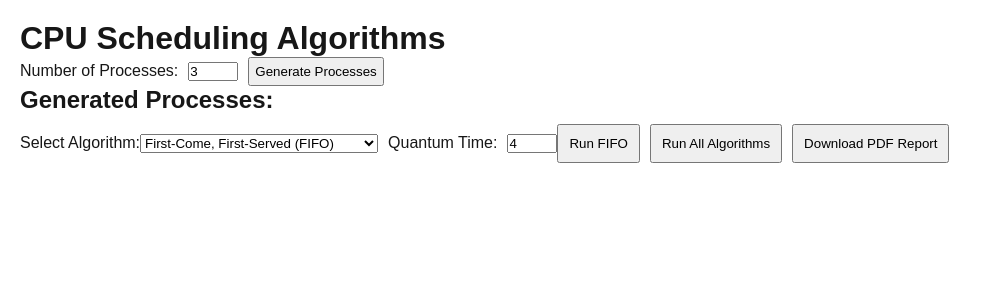
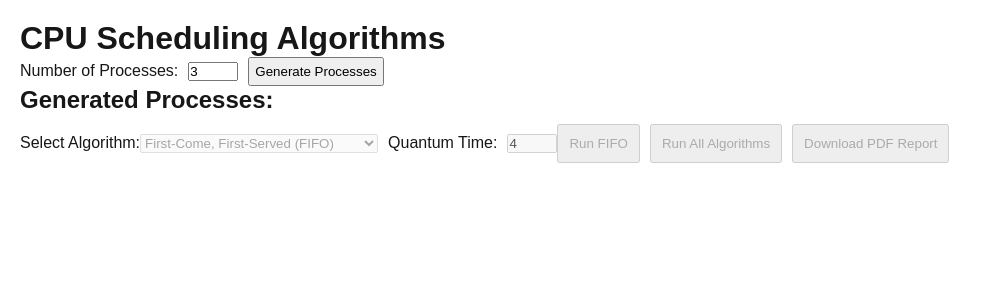
Before and after one commit to ZanderA28/cs540_project1, a Next.js app: page / in a window 1280 px wide. Shown: the top 300 px of the page, without its empty margins (0-991 px from the left). Built offline with nearby package versions, Linux system fonts and the light colour scheme.

Commit message:
Added ability to change quantum time and disable other options until processes are generated

```diff
--- a/src/app/page.js
+++ b/src/app/page.js
@@ -138,8 +138,13 @@ export default function Home() {
                 ))}
             </ul>
 
+            {/* Disable algorithm selection, quantum input, and buttons until processes are generated */}
             <label>Select Algorithm:</label>
-            <select value={selectedAlgorithm} onChange={(e) => setSelectedAlgorithm(e.target.value)}>
+            <select
+                value={selectedAlgorithm}
+                onChange={(e) => setSelectedAlgorithm(e.target.value)}
+                disabled={processes.length === 0}
+            >
                 <option value="FIFO">First-Come, First-Served (FIFO)</option>
                 <option value="SJF">Shortest Job First (SJF)</option>
                 <option value="STCF">Shortest Time to Completion (STCF)</option>
@@ -154,15 +159,28 @@ export default function Home() {
                 onChange={(e) => setQuantum(Number(e.target.value))}
                 min="1"
                 style={{ marginLeft: "10px", width: "50px" }}
+                disabled={processes.length === 0}
             />
 
-            <button onClick={runScheduler} style={{ marginTop: "10px", padding: "10px", cursor: "pointer" }}>
+            <button
+                onClick={runScheduler}
+                style={{ marginTop: "10px", padding: "10px", cursor: "pointer" }}
+                disabled={processes.length === 0}
+            >
                 Run {selectedAlgorithm}
             </button>
-            <button onClick={runAllSchedulers} style={{ marginLeft: "10px", padding: "10px", cursor: "pointer" }}>
+            <button
+                onClick={runAllSchedulers}
+                style={{ marginLeft: "10px", padding: "10px", cursor: "pointer" }}
+                disabled={processes.length === 0}
+            >
                 Run All Algorithms
             </button>
-            <button onClick={downloadPDF} style={{ marginLeft: "10px", padding: "10px", cursor: "pointer" }}>
+            <button
+                onClick={downloadPDF}
+                style={{ marginLeft: "10px", padding: "10px", cursor: "pointer" }}
+                disabled={processes.length === 0}
+            >
                 Download PDF Report
             </button>
 
```
